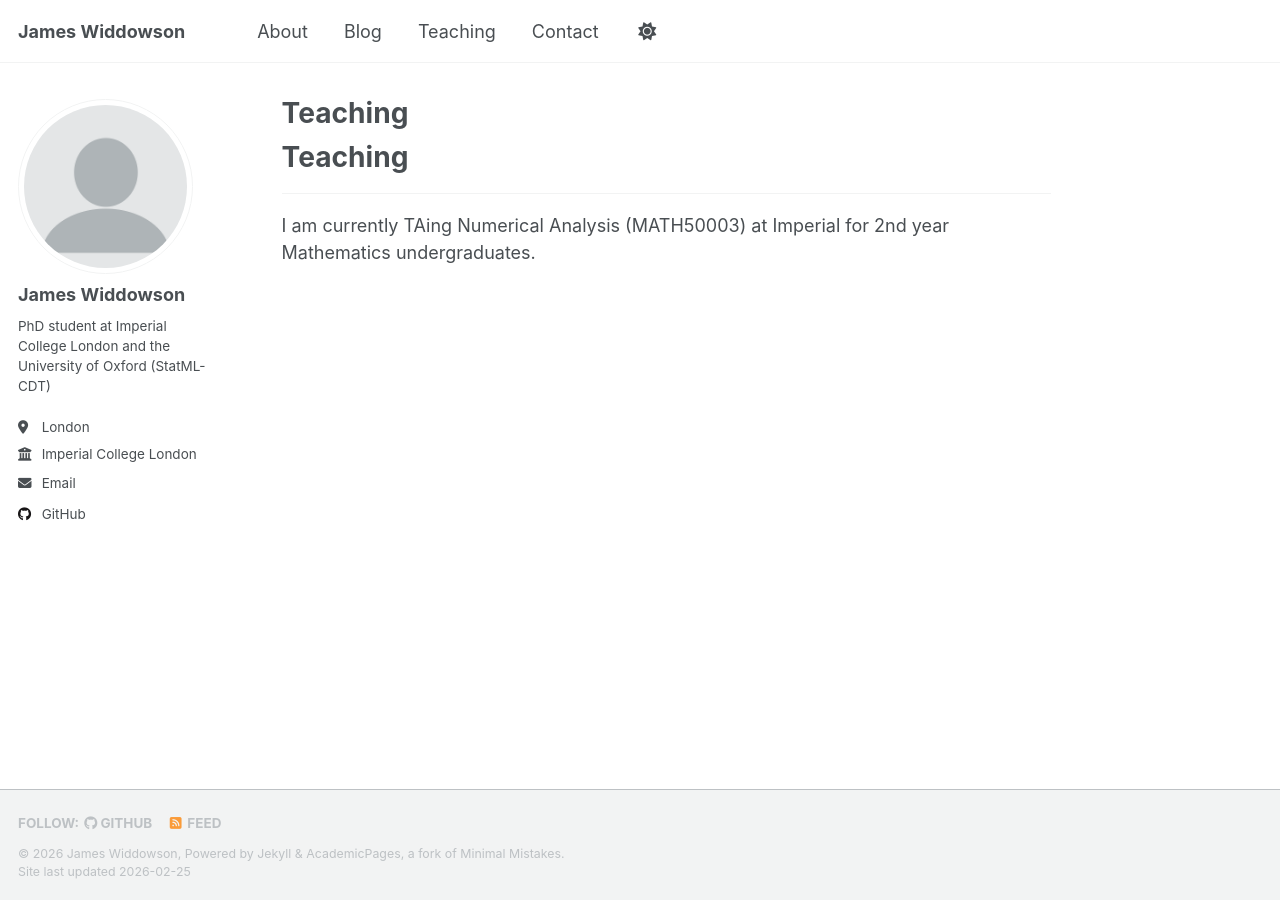
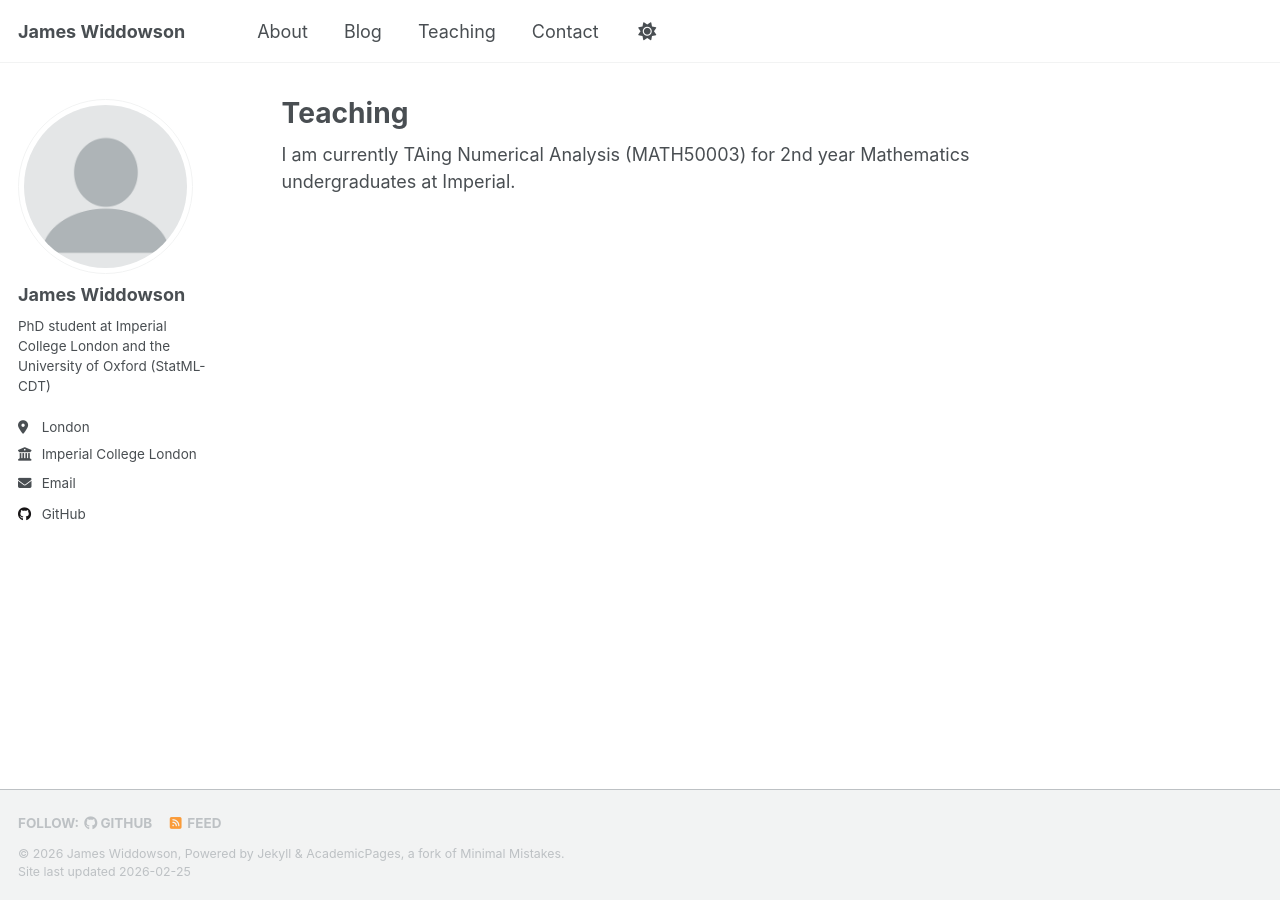
Before and after one commit to james-widdowson/james-widdowson.github.io, a Jekyll site: the page built from _pages/teaching.md, in a window 1280 px wide. Built offline with Jekyll 4.4.1, drawn with Linux system fonts in a browser that asks for light colours; a script that is not in the unit is left out.

Commit message:
Update teaching description for clarity

```diff
--- a/_pages/teaching.md
+++ b/_pages/teaching.md
@@ -3,6 +3,4 @@ permalink: /teaching
 title: "Teaching"
 ---
 
-# Teaching
------
-I am currently TAing Numerical Analysis (MATH50003) at Imperial for 2nd year Mathematics undergraduates.
+I am currently TAing Numerical Analysis (MATH50003) for 2nd year Mathematics undergraduates at Imperial.
```
